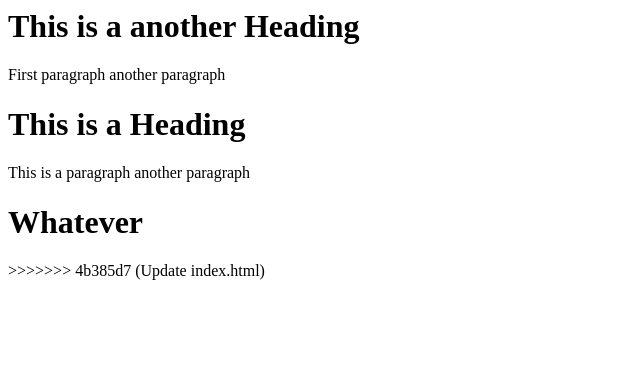
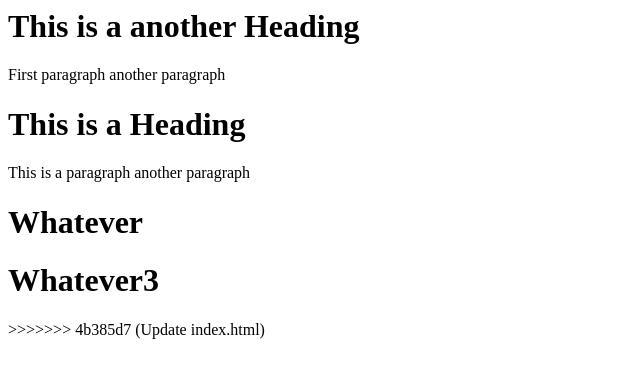
Before and after one commit to dinesh1patel/learning-git, a plain HTML site: page index.html in a window 1280 px wide. Shown: the whole page, without its empty margins (0-640 px from the left). Drawn offline with Linux system fonts and the light colour scheme.

Commit message:
some more additions to index.html locally

```diff
--- a/index.html
+++ b/index.html
@@ -11,6 +11,7 @@
 
 
 <h1>Whatever</h1>
+<h1>Whatever3</h1>
 
 >>>>>>> 4b385d7 (Update index.html)
 </body>
```
